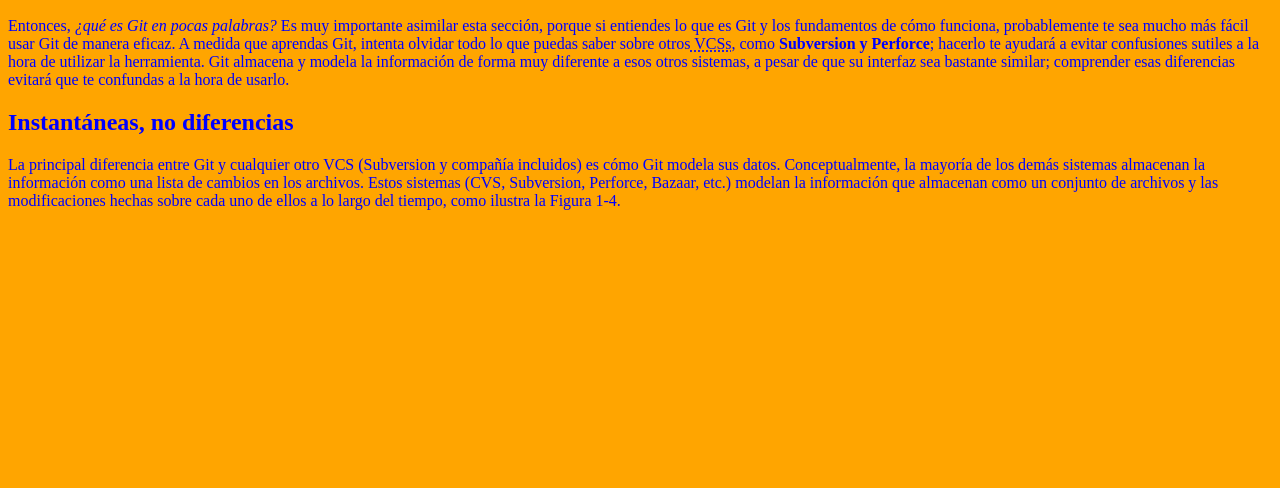
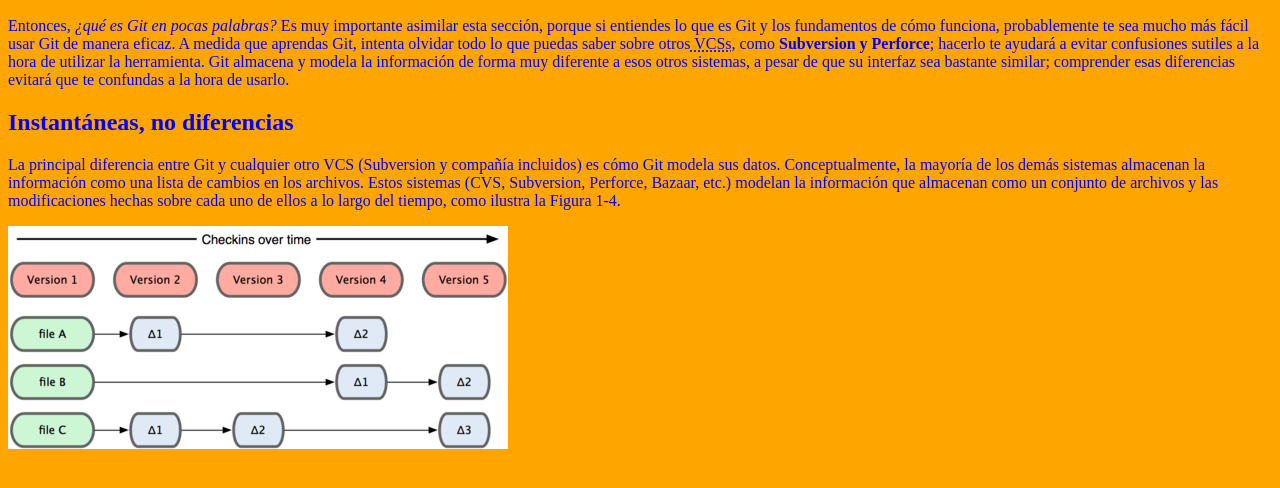
Before and after one commit to RogerCaba/proyecto2, a plain HTML site: page index.html in a window 1280 px wide. Shown: the part 96-584 px from the top of the page. Drawn offline with Linux system fonts and the light colour scheme.

Commit message:
incorporando imagen

```diff
--- a/index.html
+++ b/index.html
@@ -9,5 +9,5 @@
 
 <h2>Instantáneas, no diferencias</h2>
 <p>La principal diferencia entre Git y cualquier otro VCS (Subversion y compañía incluidos) es cómo Git modela sus datos. Conceptualmente, la mayoría de los demás sistemas almacenan la información como una lista de cambios en los archivos. Estos sistemas (CVS, Subversion, Perforce, Bazaar, etc.) modelan la información que almacenan como un conjunto de archivos y las modificaciones hechas sobre cada uno de ellos a lo largo del tiempo, como ilustra la Figura 1-4.</p>
-
+<img src="pictures/git.png"/>
 </body>
```
Also changed, not shown: pictures/git.png (added).
